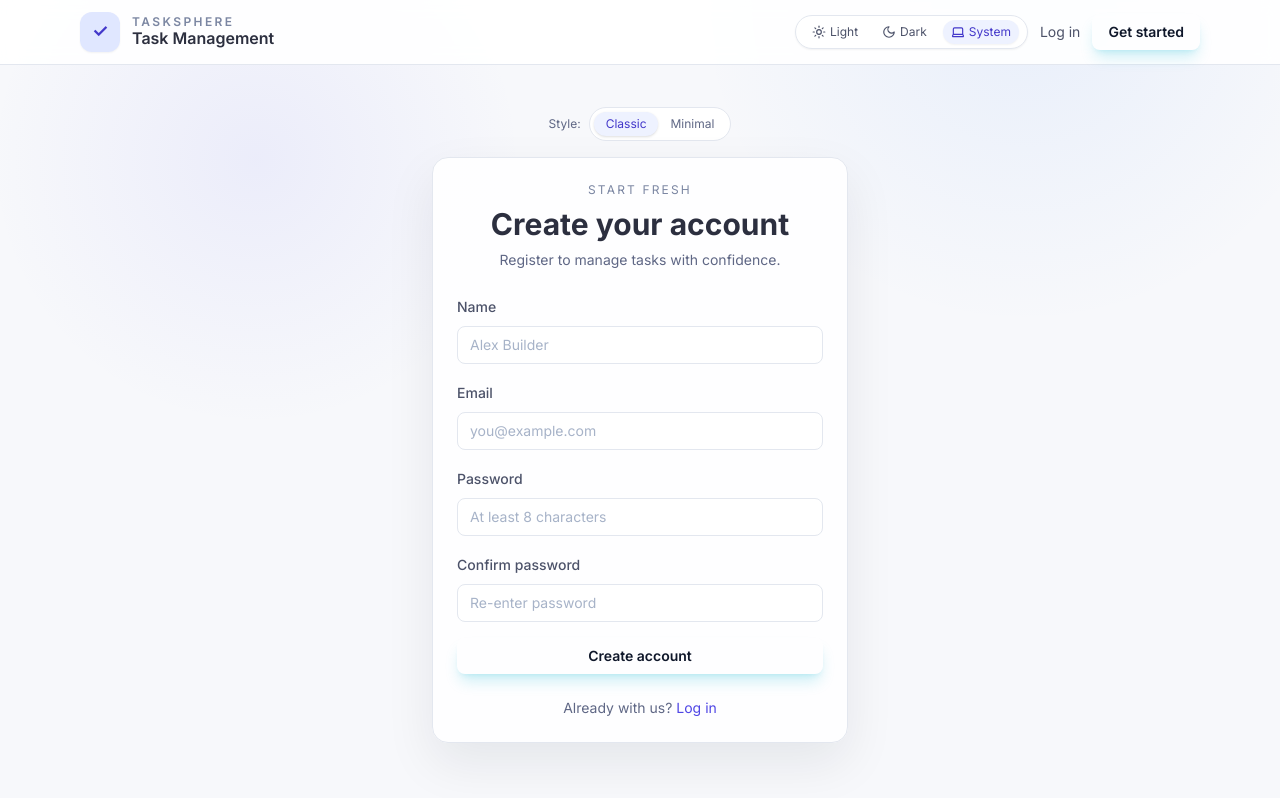
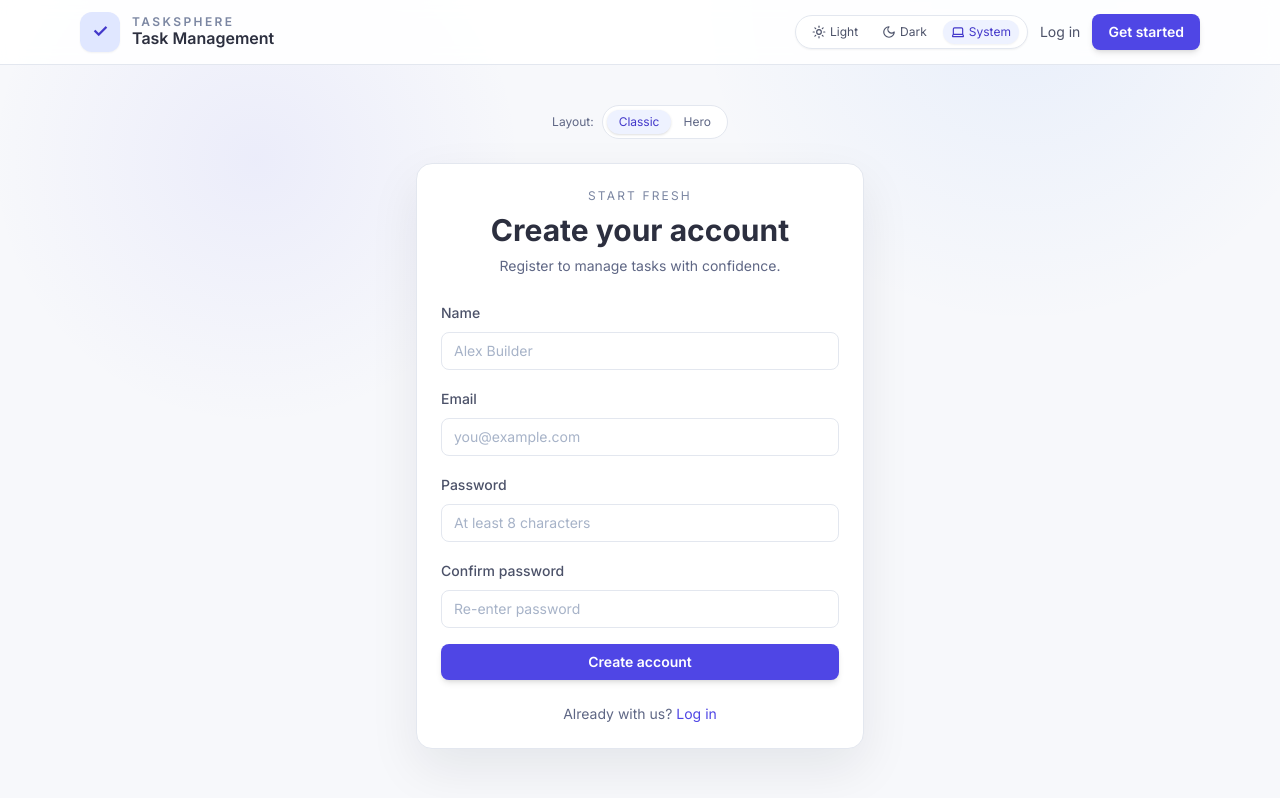
Before and after one commit to KushRawat/task-management-system, a Next.js app in the folder frontend/: page /register in a window 1280 px wide. Built offline with nearby package versions, Linux system fonts and the light colour scheme; no server answers.

Commit message:
chore(ui): improve contrast, layouts, and action loaders

```diff
--- a/frontend/app/login/page.tsx
+++ b/frontend/app/login/page.tsx
@@ -7,35 +7,30 @@ import { AuthForm } from "@/components/auth/auth-form";
 import { Card } from "@/components/ui/card";
 
 export default function LoginPage() {
-  const [styleVariant, setStyleVariant] = useState<"classic" | "minimal">("classic");
-
-  const cardClasses =
-    styleVariant === "classic"
-      ? "space-y-6 border border-neutral-200 bg-white/90 dark:border-neutral-800 dark:bg-neutral-900/90"
-      : "space-y-6 border border-neutral-200 bg-gradient-to-br from-primary-50 via-white to-blue-50 dark:from-neutral-900 dark:via-neutral-900 dark:to-neutral-800";
+  const [styleVariant, setStyleVariant] = useState<"classic" | "hero">("classic");
 
   return (
     <>
       <AppHeader />
-      <main className="mx-auto flex min-h-[calc(100vh-80px)] max-w-md flex-col justify-center px-4 py-10">
-        <div className="mb-4 flex items-center justify-center gap-2 text-xs text-neutral-600 dark:text-neutral-300">
-          <span>Style:</span>
+      <main className="mx-auto flex min-h-[calc(100vh-80px)] max-w-6xl flex-col justify-center px-4 py-10">
+        <div className="mb-6 flex items-center justify-center gap-2 text-xs text-neutral-600 dark:text-neutral-300">
+          <span>Layout:</span>
           <div className="rounded-full border border-neutral-200 bg-white p-1 dark:border-neutral-700 dark:bg-neutral-900">
+            {["classic", "hero"].map((variant) => (
               <button
-              className={`rounded-full px-3 py-1 ${styleVariant === "classic" ? "bg-primary-50 text-primary-700 dark:bg-primary-900/30 dark:text-primary-100 shadow" : "hover:bg-neutral-100 dark:hover:bg-neutral-800"}`}
-              onClick={() => setStyleVariant("classic")}
+                key={variant}
+                className={`rounded-full px-3 py-1 ${styleVariant === variant ? "bg-primary-50 text-primary-700 dark:bg-primary-900/30 dark:text-primary-100 shadow" : "hover:bg-neutral-100 dark:hover:bg-neutral-800"}`}
+                onClick={() => setStyleVariant(variant as "classic" | "hero")}
               >
-              Classic
+                {variant === "classic" ? "Classic" : "Hero"}
               </button>
-            <button
-              className={`rounded-full px-3 py-1 ${styleVariant === "minimal" ? "bg-primary-50 text-primary-700 dark:bg-primary-900/30 dark:text-primary-100 shadow" : "hover:bg-neutral-100 dark:hover:bg-neutral-800"}`}
-              onClick={() => setStyleVariant("minimal")}
-            >
-              Minimal
-            </button>
+            ))}
           </div>
         </div>
-        <Card className={cardClasses}>
+
+        {styleVariant === "classic" ? (
+          <div className="mx-auto w-full max-w-md">
+            <Card className="space-y-6 border border-neutral-200 bg-white dark:border-neutral-800 dark:bg-neutral-900">
               <div className="space-y-2 text-center">
                 <p className="text-xs uppercase tracking-[0.18em] text-neutral-500 dark:text-neutral-400">
                   Welcome back
@@ -53,6 +48,46 @@ export default function LoginPage() {
                 </Link>
               </p>
             </Card>
+          </div>
+        ) : (
+          <div className="grid w-full gap-6 rounded-3xl border border-neutral-200 bg-white p-6 shadow-card dark:border-neutral-800 dark:bg-neutral-900 md:grid-cols-2">
+            <div className="relative overflow-hidden rounded-2xl bg-gradient-to-br from-primary-500 via-primary-600 to-blue-500 p-6 text-white shadow-lg">
+              <div className="absolute inset-0 bg-[radial-gradient(circle_at_20%_20%,rgba(255,255,255,0.2),transparent_30%)]" />
+              <div className="relative space-y-4">
+                <p className="text-xs uppercase tracking-[0.2em] text-white/80">Welcome</p>
+                <h2 className="text-3xl font-bold leading-tight">Stay on top of every task</h2>
+                <p className="text-sm text-white/80">
+                  Secure authentication, clean dashboard, and flexible layouts to fit your workflow.
+                </p>
+                <ul className="space-y-2 text-sm text-white/85">
+                  <li>• Auto token refresh</li>
+                  <li>• Card or table views</li>
+                  <li>• Priorities and due dates</li>
+                </ul>
+              </div>
+            </div>
+            <div className="space-y-6">
+              <div className="space-y-2">
+                <p className="text-xs uppercase tracking-[0.18em] text-neutral-500 dark:text-neutral-400">
+                  Sign in
+                </p>
+                <h1 className="text-3xl font-bold text-neutral-900 dark:text-white">TaskSphere Account</h1>
+                <p className="text-sm text-neutral-600 dark:text-neutral-300">
+                  Access your tasks and keep momentum.
+                </p>
+              </div>
+              <Card className="space-y-6 border border-neutral-200 bg-white dark:border-neutral-800 dark:bg-neutral-900">
+                <AuthForm mode="login" />
+                <p className="text-center text-sm text-neutral-600 dark:text-neutral-300">
+                  Need an account?{" "}
+                  <Link className="text-primary-600 hover:text-primary-700 dark:text-primary-200 dark:hover:text-primary-100" href="/register">
+                    Register
+                  </Link>
+                </p>
+              </Card>
+            </div>
+          </div>
+        )}
       </main>
     </>
   );
--- a/frontend/app/register/page.tsx
+++ b/frontend/app/register/page.tsx
@@ -7,34 +7,30 @@ import { AuthForm } from "@/components/auth/auth-form";
 import { Card } from "@/components/ui/card";
 
 export default function RegisterPage() {
-  const [styleVariant, setStyleVariant] = useState<"classic" | "minimal">("classic");
-  const cardClasses =
-    styleVariant === "classic"
-      ? "space-y-6 border border-neutral-200 bg-white/90 dark:border-neutral-800 dark:bg-neutral-900/90"
-      : "space-y-6 border border-neutral-200 bg-gradient-to-br from-primary-50 via-white to-blue-50 dark:from-neutral-900 dark:via-neutral-900 dark:to-neutral-800";
+  const [styleVariant, setStyleVariant] = useState<"classic" | "hero">("classic");
 
   return (
     <>
       <AppHeader />
-      <main className="mx-auto flex min-h-[calc(100vh-80px)] max-w-md flex-col justify-center px-4 py-10">
-        <div className="mb-4 flex items-center justify-center gap-2 text-xs text-neutral-600 dark:text-neutral-300">
-          <span>Style:</span>
+      <main className="mx-auto flex min-h-[calc(100vh-80px)] max-w-6xl flex-col justify-center px-4 py-10">
+        <div className="mb-6 flex items-center justify-center gap-2 text-xs text-neutral-600 dark:text-neutral-300">
+          <span>Layout:</span>
           <div className="rounded-full border border-neutral-200 bg-white p-1 dark:border-neutral-700 dark:bg-neutral-900">
+            {["classic", "hero"].map((variant) => (
               <button
-              className={`rounded-full px-3 py-1 ${styleVariant === "classic" ? "bg-primary-50 text-primary-700 dark:bg-primary-900/30 dark:text-primary-100 shadow" : "hover:bg-neutral-100 dark:hover:bg-neutral-800"}`}
-              onClick={() => setStyleVariant("classic")}
+                key={variant}
+                className={`rounded-full px-3 py-1 ${styleVariant === variant ? "bg-primary-50 text-primary-700 dark:bg-primary-900/30 dark:text-primary-100 shadow" : "hover:bg-neutral-100 dark:hover:bg-neutral-800"}`}
+                onClick={() => setStyleVariant(variant as "classic" | "hero")}
               >
-              Classic
+                {variant === "classic" ? "Classic" : "Hero"}
               </button>
-            <button
-              className={`rounded-full px-3 py-1 ${styleVariant === "minimal" ? "bg-primary-50 text-primary-700 dark:bg-primary-900/30 dark:text-primary-100 shadow" : "hover:bg-neutral-100 dark:hover:bg-neutral-800"}`}
-              onClick={() => setStyleVariant("minimal")}
-            >
-              Minimal
-            </button>
+            ))}
           </div>
         </div>
-        <Card className={cardClasses}>
+
+        {styleVariant === "classic" ? (
+          <div className="mx-auto w-full max-w-md">
+            <Card className="space-y-6 border border-neutral-200 bg-white dark:border-neutral-800 dark:bg-neutral-900">
               <div className="space-y-2 text-center">
                 <p className="text-xs uppercase tracking-[0.18em] text-neutral-500 dark:text-neutral-400">
                   Start fresh
@@ -52,6 +48,46 @@ export default function RegisterPage() {
                 </Link>
               </p>
             </Card>
+          </div>
+        ) : (
+          <div className="grid w-full gap-6 rounded-3xl border border-neutral-200 bg-white p-6 shadow-card dark:border-neutral-800 dark:bg-neutral-900 md:grid-cols-2">
+            <div className="relative overflow-hidden rounded-2xl bg-gradient-to-br from-blue-500 via-primary-600 to-indigo-700 p-6 text-white shadow-lg">
+              <div className="absolute inset-0 bg-[radial-gradient(circle_at_70%_30%,rgba(255,255,255,0.2),transparent_25%)]" />
+              <div className="relative space-y-4">
+                <p className="text-xs uppercase tracking-[0.2em] text-white/80">Join</p>
+                <h2 className="text-3xl font-bold leading-tight">Set the pace for your projects</h2>
+                <p className="text-sm text-white/80">
+                  Create tasks with priorities and timelines, and switch layouts to match your style.
+                </p>
+                <ul className="space-y-2 text-sm text-white/85">
+                  <li>• Secure auth with refresh tokens</li>
+                  <li>• Status, priority, start/due dates</li>
+                  <li>• Card and table dashboards</li>
+                </ul>
+              </div>
+            </div>
+            <div className="space-y-6">
+              <div className="space-y-2">
+                <p className="text-xs uppercase tracking-[0.18em] text-neutral-500 dark:text-neutral-400">
+                  Create account
+                </p>
+                <h1 className="text-3xl font-bold text-neutral-900 dark:text-white">TaskSphere Access</h1>
+                <p className="text-sm text-neutral-600 dark:text-neutral-300">
+                  Build momentum with a clean, modern task system.
+                </p>
+              </div>
+              <Card className="space-y-6 border border-neutral-200 bg-white dark:border-neutral-800 dark:bg-neutral-900">
+                <AuthForm mode="register" />
+                <p className="text-center text-sm text-neutral-600 dark:text-neutral-300">
+                  Already with us?{" "}
+                  <Link className="text-primary-600 hover:text-primary-700 dark:text-primary-200 dark:hover:text-primary-100" href="/login">
+                    Log in
+                  </Link>
+                </p>
+              </Card>
+            </div>
+          </div>
+        )}
       </main>
     </>
   );
--- a/frontend/components/auth/auth-form.tsx
+++ b/frontend/components/auth/auth-form.tsx
@@ -105,8 +105,8 @@ export const AuthForm = ({ mode }: { mode: Mode }) => {
           )}
         </div>
       )}
-      <Button className="w-full" type="submit" disabled={isSubmitting}>
-        {isSubmitting ? "Saving..." : mode === "login" ? "Log in" : "Create account"}
+      <Button className="w-full" type="submit" disabled={isSubmitting} loading={isSubmitting}>
+        {mode === "login" ? "Log in" : "Create account"}
       </Button>
     </form>
   );
--- a/frontend/components/ui/button.tsx
+++ b/frontend/components/ui/button.tsx
@@ -2,8 +2,9 @@ import { ButtonHTMLAttributes, ReactNode } from "react";
 import clsx from "clsx";
 
 type ButtonProps = ButtonHTMLAttributes<HTMLButtonElement> & {
-  variant?: "primary" | "secondary" | "ghost";
+  variant?: "primary" | "secondary" | "ghost" | "danger";
   icon?: ReactNode;
+  loading?: boolean;
 };
 
 export const Button = ({
@@ -11,25 +12,32 @@ export const Button = ({
   className,
   variant = "primary",
   icon,
+  loading = false,
   ...props
 }: ButtonProps) => {
   const base =
     "inline-flex items-center justify-center gap-2 rounded-lg px-4 py-2 text-sm font-semibold transition-all focus-visible:outline focus-visible:outline-2 focus-visible:outline-offset-2 disabled:opacity-50 disabled:cursor-not-allowed";
   const styles: Record<NonNullable<ButtonProps["variant"]>, string> = {
     primary:
-      "bg-gradient-to-r from-brand-500 to-cyan-400 text-slate-900 shadow-lg shadow-cyan-500/20 hover:-translate-y-0.5 focus-visible:outline-brand-300",
+      "bg-primary-600 text-white shadow-md hover:bg-primary-700 active:scale-[0.99] focus-visible:outline-primary-300 dark:bg-primary-500 dark:hover:bg-primary-400",
     secondary:
-      "bg-white/10 text-white border border-white/10 hover:bg-white/15 focus-visible:outline-brand-300",
+      "bg-white text-primary-700 border border-neutral-200 hover:bg-neutral-50 focus-visible:outline-primary-300 dark:bg-neutral-800 dark:text-neutral-50 dark:border-neutral-700 dark:hover:bg-neutral-700",
     ghost:
-      "text-slate-200 hover:text-white hover:bg-white/5 focus-visible:outline-brand-300",
+      "text-neutral-700 hover:bg-neutral-100 focus-visible:outline-primary-300 dark:text-neutral-200 dark:hover:bg-neutral-800",
+    danger:
+      "bg-danger text-white shadow hover:bg-red-600 active:scale-[0.99] focus-visible:outline-red-200",
   };
 
   return (
     <button
       className={clsx(base, styles[variant], className)}
       type={props.type || "button"}
+      disabled={loading || props.disabled}
       {...props}
     >
+      {loading && (
+        <span className="h-4 w-4 animate-spin rounded-full border-2 border-white/60 border-t-white dark:border-neutral-300 dark:border-t-white" />
+      )}
       {icon}
       {children}
     </button>
```
Also changed, not shown: frontend/app/dashboard/page.tsx (+11 -0 lines), frontend/components/task/task-card.tsx (+6 -2 lines), frontend/components/task/task-table.tsx (+29 -15 lines). Lines whose indentation alone changed are shown as unchanged.
